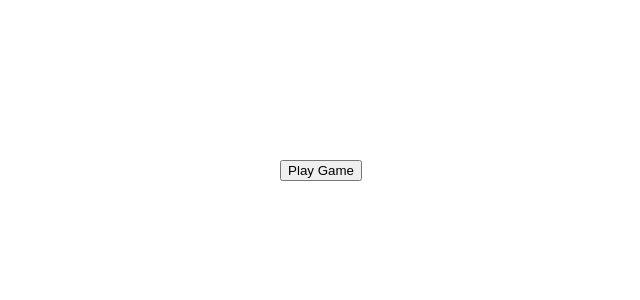
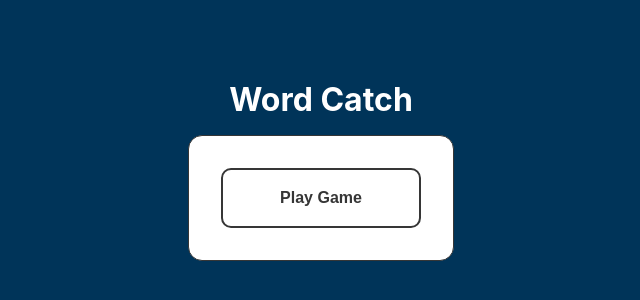
Before and after one commit to AlonsoVS/WordCatch, a Next.js app: page / in a window 1280 px wide. Shown: the part 230-530 px from the top of the page, without its empty margins (319-959 px from the left). Built offline with nearby package versions, Linux system fonts and the light colour scheme.

Commit message:
Style Main Page

```diff
--- /dev/null
+++ b/pages/_document.tsx
@@ -0,0 +1,30 @@
+import Document from 'next/document'
+import { ServerStyleSheet } from 'styled-components'
+
+export default class MyDocument extends Document {
+  static async getInitialProps(ctx) {
+    const sheet = new ServerStyleSheet();
+    const originalRenderPage = ctx.renderPage;
+
+    try {
+      ctx.renderPage = () =>
+        originalRenderPage({
+          enchanceApp: (App) => (props) =>
+            sheet.collectStyles(<App {...props} />),
+        })
+
+        const initialProps = await Document.getInitialProps(ctx);
+        return {
+          ...initialProps,
+          styles: (
+            <>
+              {initialProps.styles}
+              {sheet.getStyleElement()}
+            </>
+          ),
+        }
+    } finally {
+      sheet.seal();
+    }
+  }
+}
--- a/pages/index.tsx
+++ b/pages/index.tsx
@@ -1,18 +1,27 @@
 import Head from 'next/head'
 import Main from '../src/main/Main'
-import styles from '../styles/Home.module.css'
 import { AppName } from '../src/constants/constants'
+import styled from 'styled-components'
+
+const HomeContainer = styled.div`
+  min-height: 100vh;
+  padding: 0;
+  display: flex;
+  flex-direction: column;
+  justify-content: center;
+  align-items: center;
+  height: 100vh;
+`
 
 export default function Home() {
   return (
-    <div className={styles.container}>
+    <HomeContainer>
       <Head>
         <title>{AppName}</title>
         <meta name="description" content="Game of catch words" />
         <link rel="icon" href="/favicon.ico" />
       </Head>
-
       <Main/>
-    </div>
+    </HomeContainer>
   )
 }
--- a/src/main/Main.tsx
+++ b/src/main/Main.tsx
@@ -1,5 +1,53 @@
 import { NextRouter, useRouter } from 'next/dist/client/router'
 import React from 'react'
+import styled from 'styled-components';
+import Button from '../utils/Button';
+
+const PlayGameButton = styled(Button)`
+    background: white;
+    border: solid 2px;
+    border-color: #363636;
+    color: #363636;
+    width: 200px;
+    font-size: medium;
+    font-weight: bold;
+    &:hover {
+      color: white;
+      background: #70BFFF;
+      border: none
+    }
+`
+
+const MainContainer = styled.div`
+    background: #003459;
+    display: flex;
+    flex-direction: column;
+    justify-content: center;
+    align-items: center;
+    height: 100%;
+    width: 100%
+`
+
+const MainCard = styled.div`
+    background: white;
+    border: solid 1px;
+    border-color: #363636;
+    border-radius: 14px;
+    display: flex;
+    flex-direction: column;
+    align-items: center;
+    justify-content: center;
+    padding: 2rem;
+    height: fit-content;
+    width: fit-content;
+`
+
+const MainTitle = styled.a`
+    color: white;
+    font-size: xx-large;
+    font-weight: bold;
+    margin: 0rem 0rem 1rem;
+`
 
 const Main: React.FC = () => {
   const router:NextRouter = useRouter();
@@ -16,11 +64,14 @@ const Main: React.FC = () => {
   }
 
   return (
-    <div>
-      <button onClick={playGame}>
-        Play Game
-      </button>
-    </div>
+    <MainContainer>
+      <MainTitle>Word Catch</MainTitle>
+      <MainCard>
+        <PlayGameButton onClick={playGame}>
+          Play Game
+        </PlayGameButton>
+      </MainCard>
+    </MainContainer>
   )
 }
 
--- /dev/null
+++ b/src/utils/Button.tsx
@@ -0,0 +1,31 @@
+import React, { FC, MouseEventHandler } from 'react'
+import styled from 'styled-components'
+
+type Props = {
+  children:any
+  onClick:MouseEventHandler
+  className:string
+}
+
+const BaseButton = styled.button`
+    background: ${props => props.background || 'grey'};
+    border: ${props => props.border || 'none'};
+    border-radius: ${props => props.borderRadius || '10px'};
+    cursor: ${props => props.cursor || 'pointer'};
+    width: ${props => props.width || '90px'};
+    height: ${props => props.width || '60px'};
+
+    &:hover {
+      background: white
+    }
+`
+
+const Button:FC<Props> = ({ children, onClick, className }) => {
+  return (
+    <BaseButton className={className} onClick={onClick}>
+      {children}
+    </BaseButton>
+  )
+}
+
+export default Button
--- a/styles/Home.module.css
+++ b/styles/Home.module.css
@@ -1,6 +1,6 @@
 .container {
   min-height: 100vh;
-  padding: 0 0.5rem;
+  padding: 0;
   display: flex;
   flex-direction: column;
   justify-content: center;
```
Also changed, not shown: package.json (+7 -1 lines), .babelrc (added), 2 other files (tests, documents, lock files or other folders).
